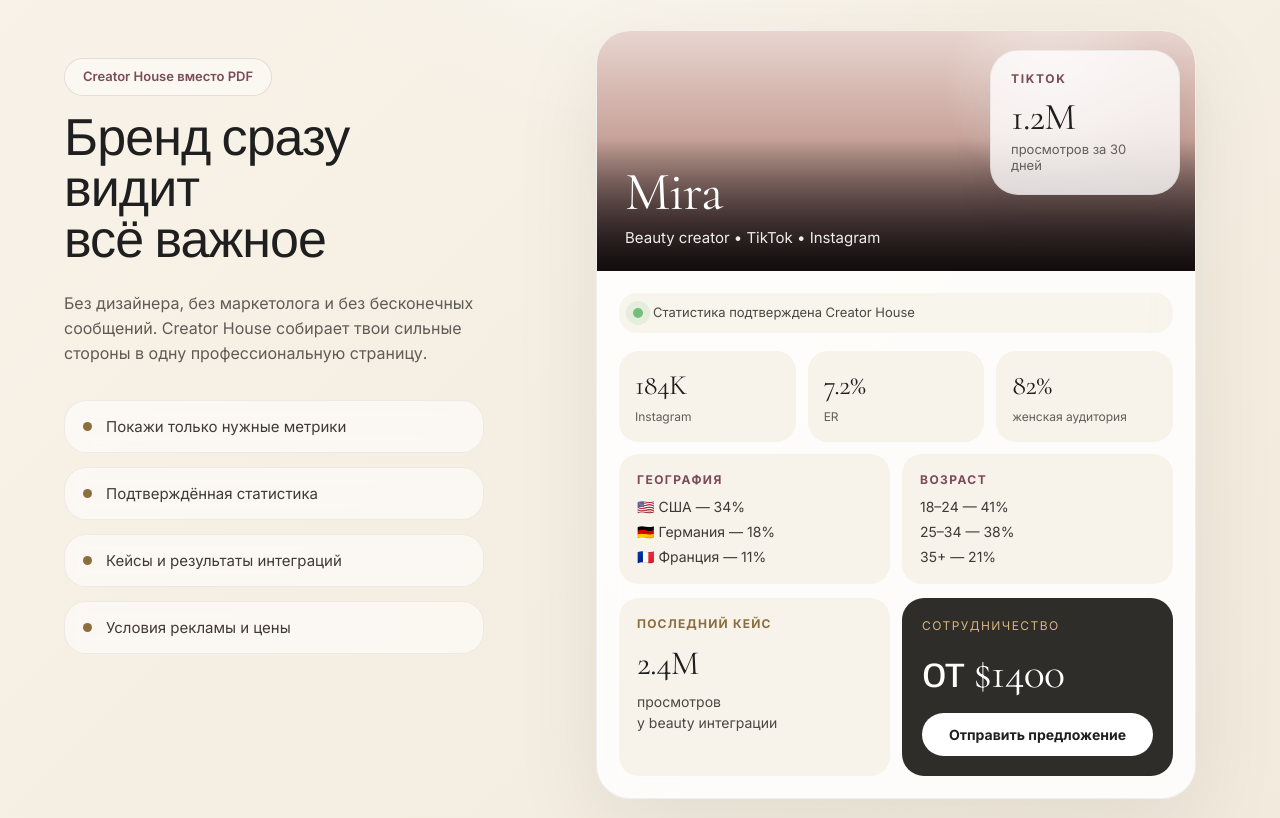
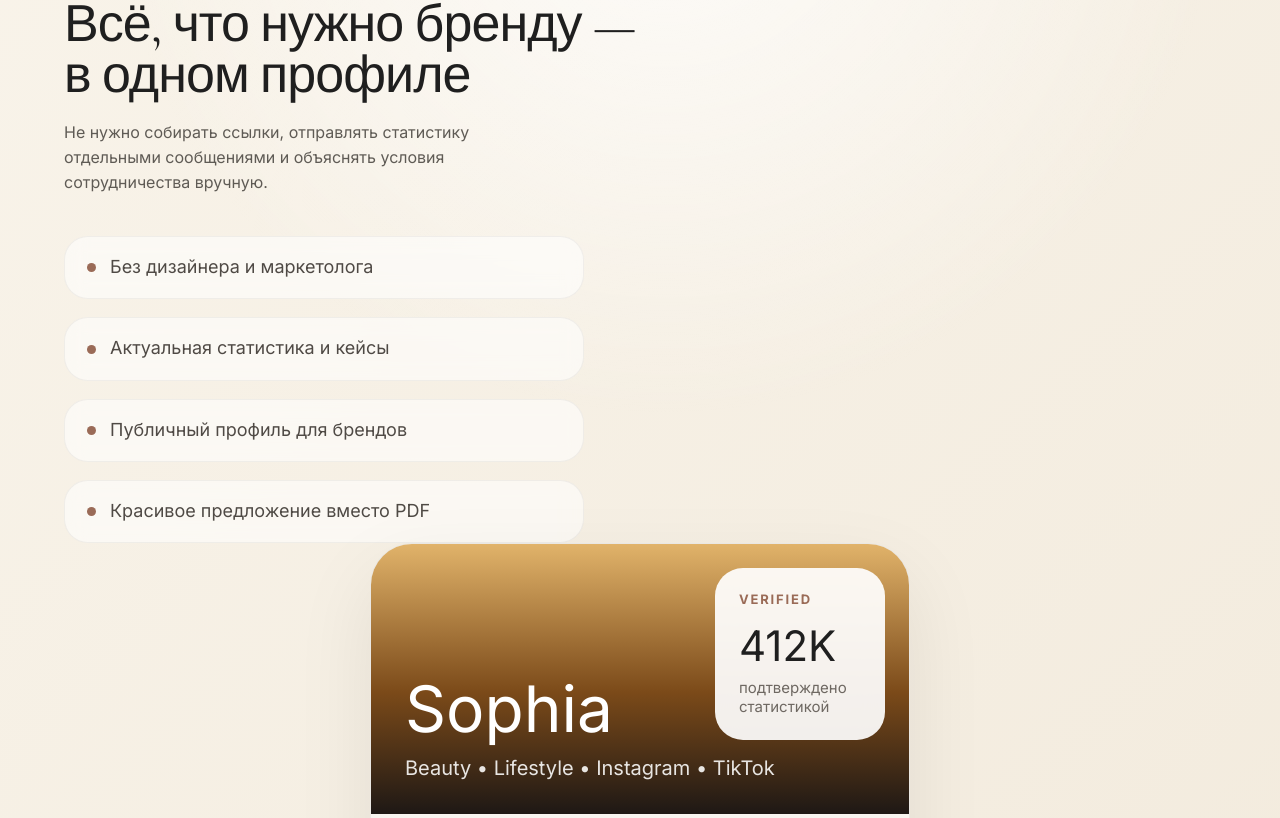
Before and after one commit to tsstish/creator-house, a Next.js app: page / in a window 1280 px wide. Shown: the part 1182-2000 px from the top of the page. Built offline with nearby package versions, Linux system fonts and the light colour scheme.

Commit message:
Update page.tsx

```diff
--- a/app/page.tsx
+++ b/app/page.tsx
@@ -216,65 +216,44 @@ export default function Home() {
           </div>
         </section>
 
-         <section
-  style={{
-    padding: "52px 0 120px",
-  }}
->
-  <div
-    style={{
-      display: "grid",
-      gridTemplateColumns: "minmax(420px, 0.88fr) minmax(620px, 1fr)",
-      gap: 76,
-      alignItems: "center",
-    }}
-  >
-    {/* LEFT */}
+         {/* SHOWCASE SECTION */}
 
-    <div>
+<section className="section-block">
+  <div className="section-grid">
+
+    {/* LEFT SIDE */}
+
+    <div className="section-copy">
       <div className="section-kicker">
         Creator House вместо PDF
       </div>
 
-      <h2
-        className="section-title"
-        style={{
-          maxWidth: 520,
-          marginBottom: 24,
-        }}
-      >
-        Бренд сразу видит
+      <h2 className="section-title">
+        Всё, что нужно бренду —
         <br />
-        всё важное
+        в одном профиле
       </h2>
 
-      <p
-        className="section-text"
-        style={{
-          maxWidth: 470,
-          marginBottom: 34,
-        }}
-      >
-        Без дизайнера, без маркетолога
-        и без бесконечных сообщений.
-        Creator House собирает твои
-        сильные стороны в одну
-        профессиональную страницу.
+      <p className="section-text">
+        Не нужно собирать ссылки, отправлять статистику
+        отдельными сообщениями и объяснять условия
+        сотрудничества вручную.
       </p>
 
       <div
         style={{
           display: "flex",
           flexDirection: "column",
-          gap: 14,
-          maxWidth: 430,
+          gap: 18,
+          marginTop: 42,
+          maxWidth: 520,
         }}
       >
         {[
-          "Покажи только нужные метрики",
-          "Подтверждённая статистика",
-          "Кейсы и результаты интеграций",
-          "Условия рекламы и цены",
+          "Без дизайнера и маркетолога",
+          "Актуальная статистика и кейсы",
+          "Публичный профиль для брендов",
+          "Красивое предложение вместо PDF",
         ].map((item) => (
           <div
             key={item}
@@ -282,10 +261,10 @@ export default function Home() {
               display: "flex",
               alignItems: "center",
               gap: 14,
-              padding: "16px 18px",
-              background: "rgba(255,255,255,.56)",
-              border: "1px solid rgba(31,31,31,.06)",
-              borderRadius: 22,
+              padding: "18px 22px",
+              borderRadius: 24,
+              background: "rgba(255,255,255,.55)",
+              border: "1px solid rgba(31,31,31,.05)",
               backdropFilter: "blur(10px)",
             }}
           >
@@ -294,372 +273,218 @@ export default function Home() {
                 width: 9,
                 height: 9,
                 borderRadius: 999,
-                background: "#8C6D3E",
+                background: "#9A6B57",
                 flexShrink: 0,
               }}
             />
 
-            <span
+            <div
               style={{
-                fontSize: 15,
-                color: "#3F3A35",
+                fontSize: 18,
+                color: "#4F4A45",
+                lineHeight: 1.4,
               }}
             >
               {item}
-            </span>
+            </div>
           </div>
         ))}
       </div>
     </div>
 
-    {/* RIGHT */}
+    {/* RIGHT SIDE */}
 
     <div
       style={{
         position: "relative",
-        height: 720,
+        display: "flex",
+        justifyContent: "center",
       }}
     >
-      {/* floating stat */}
+      <div
+        style={{
+          width: 540,
+          borderRadius: 42,
+          overflow: "hidden",
+          background: "#F7F4EF",
+          boxShadow: "0 30px 80px rgba(31,31,31,.08)",
+          border: "1px solid rgba(31,31,31,.06)",
+        }}
+      >
+        {/* COVER */}
+
+        <div
+          style={{
+            height: 270,
+            background:
+              "linear-gradient(180deg,#E1B36A 0%, #7B4A19 55%, #1E1815 100%)",
+            position: "relative",
+            padding: 34,
+            display: "flex",
+            alignItems: "flex-end",
+          }}
+        >
+          <div>
+            <div
+              style={{
+                fontFamily: "var(--font-cormorant)",
+                fontSize: 64,
+                lineHeight: 1,
+                color: "#fff",
+                marginBottom: 14,
+              }}
+            >
+              Sophia
+            </div>
+
+            <div
+              style={{
+                fontSize: 20,
+                color: "rgba(255,255,255,.88)",
+              }}
+            >
+              Beauty • Lifestyle • Instagram • TikTok
+            </div>
+          </div>
+
+          {/* FLOAT CARD */}
 
           <div
             style={{
               position: "absolute",
-          right: 0,
-          top: 54,
-          width: 190,
-          background: "rgba(255,255,255,.78)",
-          border: "1px solid rgba(31,31,31,.05)",
+              top: 24,
+              right: 24,
+              width: 170,
+              padding: 24,
               borderRadius: 28,
-          padding: 20,
-          backdropFilter: "blur(14px)",
-          boxShadow: "0 18px 44px rgba(31,31,31,.06)",
-          zIndex: 3,
+              background: "rgba(255,255,255,.92)",
+              backdropFilter: "blur(12px)",
             }}
           >
             <div
               style={{
-            fontSize: 12,
+                fontSize: 13,
                 letterSpacing: ".14em",
                 textTransform: "uppercase",
-            color: "#7B4B56",
-            marginBottom: 12,
+                color: "#9A6B57",
+                marginBottom: 18,
                 fontWeight: 700,
               }}
             >
-          TikTok
-        </div>
-
-        <div
-          className="display"
-          style={{
-            fontSize: 38,
-            lineHeight: 1,
-            marginBottom: 6,
-          }}
-        >
-          1.2M
+              VERIFIED
             </div>
 
             <div
               style={{
-            fontSize: 13,
-            color: "#625E58",
+                fontSize: 42,
+                lineHeight: 1,
+                color: "#1F1F1F",
+                marginBottom: 10,
+                fontFamily: "var(--font-cormorant)",
               }}
             >
-          просмотров за 30 дней
-        </div>
-      </div>
-
-      {/* main card */}
-
-      <div
-        style={{
-          position: "absolute",
-          left: 36,
-          top: 34,
-          width: 600,
-          borderRadius: 34,
-          background: "rgba(255,255,255,.84)",
-          border: "1px solid rgba(31,31,31,.06)",
-          boxShadow: "0 30px 90px rgba(31,31,31,.08)",
-          overflow: "hidden",
-          backdropFilter: "blur(18px)",
-        }}
-      >
-        {/* TOP */}
-
-        <div
-          style={{
-            height: 240,
-            position: "relative",
-            background:
-              "linear-gradient(180deg,#e8d5cf 0%, #c6a198 46%, #3d2a2d 100%)",
-          }}
-        >
-          <div
-            style={{
-              position: "absolute",
-              inset: 0,
-              background:
-                "radial-gradient(circle at 76% 22%, rgba(255,255,255,.42), transparent 22%), linear-gradient(180deg, transparent 44%, rgba(0,0,0,.72))",
-            }}
-          />
-
-          <div
-            style={{
-              position: "absolute",
-              left: 28,
-              bottom: 24,
-              color: "white",
-            }}
-          >
-            <div
-              className="display"
-              style={{
-                fontSize: 54,
-                lineHeight: 1,
-                marginBottom: 8,
-              }}
-            >
-              Mira
+              412K
             </div>
 
             <div
               style={{
                 fontSize: 15,
-                opacity: .92,
+                color: "#6E6862",
               }}
             >
-              Beauty creator • TikTok • Instagram
+              подтверждено статистикой
             </div>
           </div>
         </div>
 
-        {/* BODY */}
+        {/* CONTENT */}
 
         <div
           style={{
-            padding: 22,
+            padding: 24,
+            display: "grid",
+            gridTemplateColumns: "repeat(3,1fr)",
+            gap: 16,
           }}
         >
-          {/* verified */}
-
+          {[
+            ["7.1%", "вовлечённость"],
+            ["1.2M", "просмотров"],
+            ["26", "кейсов"],
+          ].map(([num, label]) => (
             <div
+              key={num}
               style={{
-              display: "flex",
-              alignItems: "center",
-              gap: 10,
-              marginBottom: 18,
-              padding: "12px 14px",
-              borderRadius: 18,
-              background: "rgba(246,241,232,.72)",
+                background: "#ECE7DE",
+                borderRadius: 24,
+                padding: 22,
               }}
             >
               <div
                 style={{
-                width: 10,
-                height: 10,
-                borderRadius: 999,
-                background: "#73bf78",
-                boxShadow: "0 0 0 7px rgba(115,191,120,.14)",
-              }}
-            />
-
-            <div
-              style={{
-                fontSize: 13,
-                color: "#4B4741",
+                  fontFamily: "var(--font-cormorant)",
+                  fontSize: 42,
+                  lineHeight: 1,
+                  marginBottom: 10,
+                  color: "#1F1F1F",
                 }}
               >
-              Статистика подтверждена Creator House
-            </div>
-          </div>
-
-          {/* metrics */}
-
-          <div
-            style={{
-              display: "grid",
-              gridTemplateColumns: "1fr 1fr 1fr",
-              gap: 12,
-              marginBottom: 12,
-            }}
-          >
-            {[
-              ["184K", "Instagram"],
-              ["7.2%", "ER"],
-              ["82%", "женская аудитория"],
-            ].map(([value, label]) => (
-              <div
-                key={value}
-                style={{
-                  background: "#f7f2ea",
-                  borderRadius: 20,
-                  padding: "18px 16px",
-                }}
-              >
-                <div
-                  className="display"
-                  style={{
-                    fontSize: 28,
-                    marginBottom: 6,
-                  }}
-                >
-                  {value}
+                {num}
               </div>
 
               <div
                 style={{
-                    fontSize: 12,
-                    color: "#625E58",
+                  fontSize: 15,
+                  color: "#746C64",
                 }}
               >
                 {label}
               </div>
             </div>
           ))}
-          </div>
-
-          {/* metrics 2 */}
 
           <div
             style={{
-              display: "grid",
-              gridTemplateColumns: "1fr 1fr",
-              gap: 12,
-              marginBottom: 14,
+              gridColumn: "span 2",
+              background: "#ECE7DE",
+              borderRadius: 26,
+              padding: 24,
             }}
           >
             <div
               style={{
-                background: "#f7f2ea",
-                borderRadius: 20,
-                padding: 18,
-              }}
-            >
-              <div
-                style={{
-                  fontSize: 12,
+                fontSize: 14,
                 letterSpacing: ".12em",
                 textTransform: "uppercase",
-                  color: "#7B4B56",
-                  marginBottom: 12,
+                color: "#9A6B57",
+                marginBottom: 16,
                 fontWeight: 700,
               }}
             >
-                География
+              рекламные форматы
             </div>
 
             <div
               style={{
                 display: "flex",
                 flexDirection: "column",
-                  gap: 8,
+                gap: 10,
                 color: "#3F3A35",
-                  fontSize: 14,
+                fontSize: 19,
               }}
             >
-                <div>🇺🇸 США — 34%</div>
-                <div>🇩🇪 Германия — 18%</div>
-                <div>🇫🇷 Франция — 11%</div>
+              <div>Reels integrations</div>
+              <div>TikTok campaigns</div>
+              <div>UGC content</div>
             </div>
           </div>
 
           <div
             style={{
-                background: "#f7f2ea",
-                borderRadius: 20,
-                padding: 18,
-              }}
-            >
-              <div
-                style={{
-                  fontSize: 12,
-                  letterSpacing: ".12em",
-                  textTransform: "uppercase",
-                  color: "#7B4B56",
-                  marginBottom: 12,
-                  fontWeight: 700,
-                }}
-              >
-                Возраст
-              </div>
-
-              <div
-                style={{
-                  display: "flex",
-                  flexDirection: "column",
-                  gap: 8,
-                  color: "#3F3A35",
-                  fontSize: 14,
-                }}
-              >
-                <div>18–24 — 41%</div>
-                <div>25–34 — 38%</div>
-                <div>35+ — 21%</div>
-              </div>
-            </div>
-          </div>
-
-          {/* bottom */}
-
-          <div
-            style={{
-              display: "grid",
-              gridTemplateColumns: "1fr 1fr",
-              gap: 12,
-            }}
-          >
-            <div
-              style={{
-                background: "#f7f2ea",
-                borderRadius: 20,
-                padding: 18,
-              }}
-            >
-              <div
-                style={{
-                  fontSize: 12,
-                  letterSpacing: ".1em",
-                  textTransform: "uppercase",
-                  color: "#8C6D3E",
-                  marginBottom: 12,
-                  fontWeight: 700,
-                }}
-              >
-                Последний кейс
-              </div>
-
-              <div
-                className="display"
-                style={{
-                  fontSize: 34,
-                  marginBottom: 8,
-                }}
-              >
-                2.4M
-              </div>
-
-              <div
-                style={{
-                  fontSize: 14,
-                  lineHeight: 1.5,
-                  color: "#4B4741",
-                }}
-              >
-                просмотров
-                <br />
-                у beauty интеграции
-              </div>
-            </div>
-
-            <div
-              style={{
-                background: "#2F2D2A",
-                borderRadius: 22,
-                padding: 20,
-                color: "white",
+              background: "#252220",
+              borderRadius: 26,
+              padding: 24,
+              color: "#fff",
               display: "flex",
               flexDirection: "column",
               justifyContent: "space-between",
@@ -668,41 +493,40 @@ export default function Home() {
             <div>
               <div
                 style={{
-                    fontSize: 12,
+                  fontSize: 13,
                   letterSpacing: ".12em",
                   textTransform: "uppercase",
-                    color: "#D7B47D",
-                    marginBottom: 18,
+                  color: "#D5B27A",
+                  marginBottom: 16,
                 }}
               >
                 сотрудничество
               </div>
 
               <div
-                  className="display"
                 style={{
-                    fontSize: 44,
+                  fontFamily: "var(--font-cormorant)",
+                  fontSize: 52,
                   lineHeight: 1,
-                    marginBottom: 18,
                 }}
               >
-                  от $1400
+                от $1200
               </div>
             </div>
 
-              <button
+            <div
               style={{
-                  border: "none",
-                  background: "white",
+                marginTop: 26,
+                background: "#fff",
                 color: "#1F1F1F",
                 borderRadius: 999,
-                  padding: "13px 16px",
-                  fontSize: 14,
-                  fontWeight: 650,
+                padding: "14px 18px",
+                fontSize: 16,
+                fontWeight: 600,
+                textAlign: "center",
               }}
             >
-                Отправить предложение
-              </button>
+              Предложить интеграцию
             </div>
           </div>
         </div>
```
Lines whose indentation alone changed are shown as unchanged.
